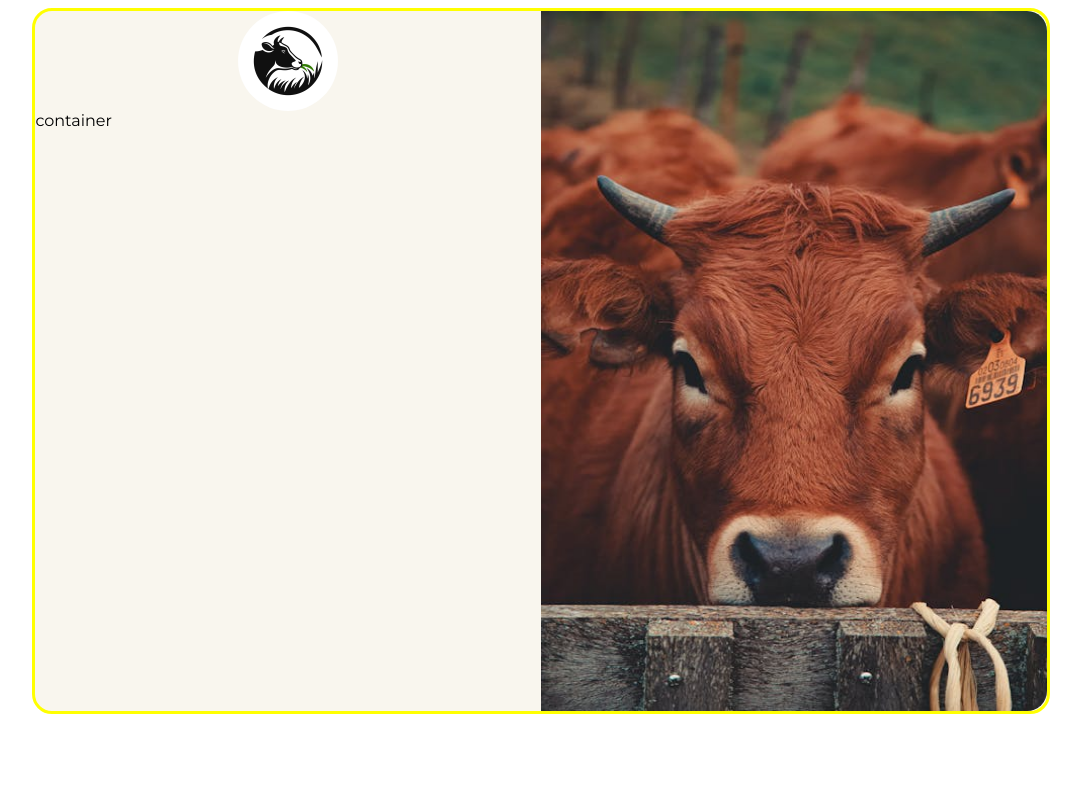
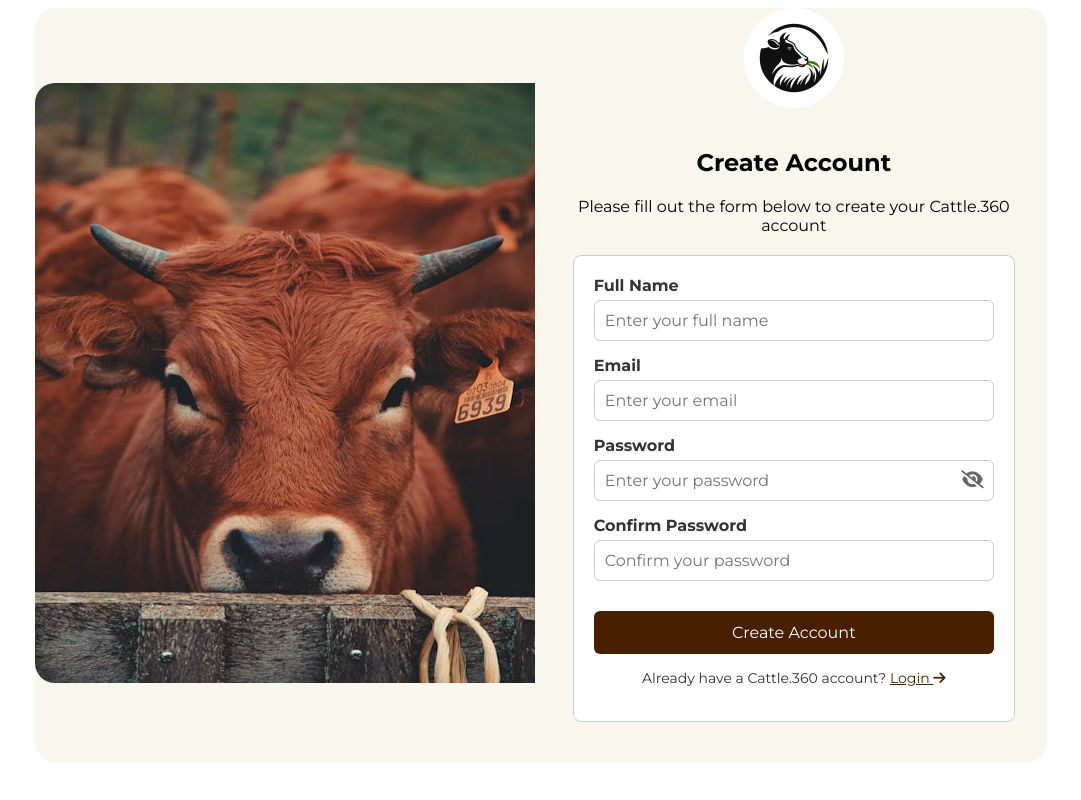
Before and after one commit to Odeyemifavour/remote-livestock-management-app, a Vue app: page /signup in a window 1280 px wide. Shown: the whole page, without its empty margins (99-1180 px from the left). Built offline with nearby package versions, Linux system fonts and the light colour scheme.

Commit message:
herd dashboard updated

```diff
--- a/src/components/dashboard/CattleInformationPage.vue
+++ b/src/components/dashboard/CattleInformationPage.vue
@@ -1,18 +1,29 @@
 <template>
     <div class="cattle-info-container">
-      <h2>Cattle Information - Animal ID: {{ cattle.animalId }}</h2>
+      <h2>Cattle Information - Animal ID: {{ cattle?.animalId }}</h2>
 
       <div class="profile-section" v-if="cattle">
         <h3>Animal Profile</h3>
         <p><strong>Animal ID:</strong> {{ cattle.animalId }}</p>
         <p><strong>Breed:</strong> {{ cattle.breed || 'N/A' }}</p>
-        <p><strong>Age:</strong> {{ cattle.age || 'N/A' }}</p>
-        <p><strong>Current Health Prediction:</strong> <span :class="{ 'healthy': cattle.healthStatus === 'Healthy', 'unhealthy': cattle.healthStatus === 'Unhealthy', 'observation': cattle.healthStatus === 'Observation' }">{{ cattle.healthStatus }}</span></p>
+        <p><strong>Body Temperature:</strong> {{ cattle.latestTemperature }}</p>
+        <p><strong>Respiratory Rate:</strong> {{ cattle.latestRespiratoryRate }}</p>
+        <p><strong>Milk Production:</strong> {{ cattle.latestMilkProduction || 'N/A' }}</p>
+        <p><strong>Walking Capacity:</strong> {{ cattle.walking_capacity || 'N/A' }}</p>
+        <p><strong>Sleeping Duration:</strong> {{ cattle.sleeping_duration || 'N/A' }}</p>
+        <p><strong>Body Condition Score:</strong> {{ cattle.body_condition_score || 'N/A' }}</p>
+        <p><strong>Heart Rate:</strong> {{ cattle.heart_rate || 'N/A' }}</p>
+        <p><strong>Eating Duration:</strong> {{ cattle.eating_duration || 'N/A' }}</p>
+        <p><strong>Lying Down Duration:</strong> {{ cattle.lying_down_duration || 'N/A' }}</p>
+        <p><strong>Ruminating:</strong> {{ cattle.ruminating || 'N/A' }}</p>
+        <p><strong>Rumen Fill:</strong> {{ cattle.rumen_fill || 'N/A' }}</p>
+        <p><strong>Faecal Consistency:</strong> {{ cattle.faecal_consistency || 'N/A' }}</p>
+        <p><strong>Health Status:</strong> {{ cattle.healthStatus }}</p>
+        <p><strong>Current Prediction:</strong> {{ cattle.prediction }}</p>
       </div>
-      <div v-else>Loading animal information...</div>
 
       <div class="metrics-charts" v-if="cattle">
-        <h3>Historical Health Metrics</h3>
+        <h3>Historical Health Metrics (Example - Adapt as needed)</h3>
         <div class="chart-row">
           <div class="chart-container">
             <h4>Body Temperature</h4>
@@ -23,18 +34,7 @@
             <canvas id="respRateChart"></canvas>
           </div>
         </div>
-        <div class="chart-row">
-          <div class="chart-container">
-            <h4>Milk Production</h4>
-            <canvas id="milkChart"></canvas>
       </div>
-          <div class="chart-container">
-            <h4>Walking Capacity</h4>
-            <canvas id="walkingChart"></canvas>
-          </div>
-        </div>
-        </div>
-      <div v-else>Loading charts...</div>
 
       <div class="prediction-history" v-if="cattle">
         <h3>Prediction History</h3>
@@ -56,7 +56,6 @@
         </table>
         <p v-else>No prediction history available for this animal.</p>
       </div>
-      <div v-else>Loading prediction history...</div>
 
       <div class="alert-history" v-if="cattle">
         <h3>Alert History</h3>
@@ -80,14 +79,12 @@
         </table>
         <p v-else>No alert history available for this animal.</p>
       </div>
-      <div v-else>Loading alert history...</div>
 
       <div class="notes-section" v-if="cattle">
         <h3>Notes</h3>
         <textarea v-model="notes" placeholder="Add notes about this animal"></textarea>
         <button>Save Notes</button>
       </div>
-      <div v-else>Loading notes...</div>
     </div>
   </template>
 
@@ -101,39 +98,55 @@
   const cattle = ref(null);
   const notes = ref('');
 
-  onMounted(() => {
-    // Dummy Cattle Data - Replace with API call based on animalId.value
-    const dummyCattle = {
-      animalId: parseInt(animalId.value),
-      breed: 'Holstein',
-      age: '3 years',
-      healthStatus: 'Unhealthy',
-      latestTemperature: 39.8,
-      latestRespiratoryRate: 35,
+  const possiblePredictions = [
+    'Respiratory Diseases',
+    'Gastrointestinal Diseases',
+    'Metabolic Disorders',
+    'Udder Health Issues',
+    'Reproductive Diseases',
+    'Lameness and Musculoskeletal Issues',
+    'Systemic Infections',
+    'General Illness/Morbidity/Health status',
+  ];
+
+  cattle.value = {
+    animalId: parseInt(route.params.id),
+    breed: "Holstein",
+    latestTemperature: 38.6,
+    latestRespiratoryRate: 24,
+    latestMilkProduction: 26.5,
+    walking_capacity: 5,
+    sleeping_duration: 9.5,
+    body_condition_score: 3.5,
+    heart_rate: 58,
+    eating_duration: 7,
+    lying_down_duration: 13,
+    ruminating: 8.5,
+    rumen_fill: 4,
+    faecal_consistency: "Normal",
+    healthStatus: "Healthy",
+    prediction: possiblePredictions[Math.floor(Math.random() * possiblePredictions.length)],
     predictions: [
-        { id: 1, dateTime: '2025-05-08 09:30', outcome: 'Unhealthy', confidence: 92 },
-        { id: 2, dateTime: '2025-05-07 18:00', outcome: 'Healthy', confidence: 75 },
+      { id: 1, dateTime: "2025-05-09 08:00", outcome: possiblePredictions[Math.floor(Math.random() * possiblePredictions.length)], confidence: 88 },
+      { id: 2, dateTime: "2025-05-08 19:30", outcome: possiblePredictions[Math.floor(Math.random() * possiblePredictions.length)], confidence: 75 },
     ],
     alerts: [
-        { id: 1, dateTime: '2025-05-08 09:30', type: 'High Fever', description: 'Temperature above normal', status: 'New' },
+      { id: 1, dateTime: "2025-05-09 07:15", type: "System Check", description: "Daily system check completed", status: "Resolved" },
     ],
     healthMetrics: {
-        temperature: [38.5, 39.0, 39.5, 39.8],
-        respiratoryRate: [24, 28, 32, 35],
-        milkProduction: [25, 24, 22, 18],
-        walkingCapacity: [4, 3, 2, 1], // Example scale 1-5
+      temperature: [38.5],
+      respiratoryRate: [23],
     },
   };
-    cattle.value = dummyCattle;
-    notes.value = 'Initial observation of lethargy.';
 
+  onMounted(() => {
     if (cattle.value && cattle.value.healthMetrics) {
       const renderLineChart = (canvasId, data) => {
         const ctx = document.getElementById(canvasId).getContext('2d');
         new Chart(ctx, {
           type: 'line',
           data: {
-            labels: ['Day 1', 'Day 2', 'Day 3', 'Day 4'], // Example labels
+            labels: ['Current'],
             datasets: [{
               label: canvasId.replace('Chart', ''),
               data: data,
@@ -151,12 +164,8 @@
           },
         });
       };
-
       renderLineChart('tempChart', cattle.value.healthMetrics.temperature);
       renderLineChart('respRateChart', cattle.value.healthMetrics.respiratoryRate);
-      renderLineChart('milkChart', cattle.value.healthMetrics.milkProduction);
-      renderLineChart('walkingChart', cattle.value.healthMetrics.walkingCapacity);
-      // Render other charts similarly
     }
   });
   </script>
--- a/src/views/SignupPage.vue
+++ b/src/views/SignupPage.vue
@@ -1,61 +1,308 @@
 <template>
   <div class="root">
-        <!-- Left Column-->
     <div class="left-col">
+      <CattleBackground />
+    </div>
+
+    <div class="right-col">
       <div class="logo">
         <img src="/cow-logo-design-inspiration-bull-and-buffalo-cow-animal-logo-design-free-vector.jpg" alt="">
       </div>
       <div class="form-container">
-                container
+        <div class="form-header">
+          <h2>Create Account</h2>
+          <p>Please fill out the form below to create your Cattle.360 account</p>
         </div>
+        <form action="" @submit.prevent="handleSignup">
+          <section class="input-section">
+            <label for="name">Full Name</label>
+            <div class="input-group">
+              <input
+                type="text"
+                id="name"
+                placeholder="Enter your full name"
+                v-model="name"
+                required
+              />
             </div>
+          </section>
 
-        <!--Right column-->
-        <div class="right-col">
-           <CattleBackgroundd/>
+          <section class="email-section">
+            <label for="email">Email</label>
+            <div class="input-group">
+              <input
+                type="email"
+                id="email"
+                placeholder="Enter your email"
+                v-model="email"
+                required
+              />
+            </div>
+          </section>
+
+          <section class="password-section">
+            <label for="password">Password</label>
+            <div class="input-group">
+              <input
+                :type="isPasswordVisible ? 'text' : 'password'"
+                id="password"
+                placeholder="Enter your password"
+                v-model="password"
+                required
+              />
+              <span class="icon" @click="togglePasswordVisibility">
+                <i :class="isPasswordVisible ? 'fa-solid fa-eye' : 'fa-solid fa-eye-slash'"></i>
+              </span>
+            </div>
+          </section>
+
+          <section class="password-section">
+            <label for="confirm-password">Confirm Password</label>
+            <div class="input-group">
+              <input
+                type="password"
+                id="confirm-password"
+                placeholder="Confirm your password"
+                v-model="confirmPassword"
+                required
+              />
+            </div>
+          </section>
+
+          <section class="btn">
+            <button type="submit">Create Account</button>
+          </section>
+
+          <section class="goTo-login">
+            <p>
+              Already have a Cattle.360 account?
+              <span @click="goToLogin"><a href="#">Login <i class="fa-solid fa-arrow-right"></i></a></span>
+            </p>
+          </section>
+        </form>
+      </div>
     </div>
   </div>
 </template>
 
 <script setup>
-import CattleBackgroundd from '@/components/CattleBackgroundd.vue';
+import CattleBackground from '@/components/CattleBackground.vue';
+import { ref } from 'vue';
+import { useRouter } from 'vue-router';
+
+const router = useRouter();
+
+// Form fields
+const name = ref('');
+const email = ref('');
+const password = ref('');
+const confirmPassword = ref('');
+
+// Toggle Password Visibility
+const isPasswordVisible = ref(false);
+const togglePasswordVisibility = () => {
+  isPasswordVisible.value = !isPasswordVisible.value;
+};
+
+// Signup logic
+const handleSignup = () => {
+  if (password.value === confirmPassword.value) {
+    alert('Account created successfully!');
+    router.push('/dashboard'); // Redirect to dashboard after signup
+  } else {
+    alert('Passwords do not match.');
+  }
+};
+
+// Navigation to login
+const goToLogin = () => {
+  router.push('/login');
+};
 </script>
 
 <style scoped>
+/* Reusing styles from the LoginPage */
 .root {
   display: flex;
   flex-direction: row;
   border-radius: 20px;
-  height: 600px;
+  /* height: 600px; */ /* Remove the fixed height */
   width: 80%;
   margin: auto;
   background-color: #f9f6ee;
-  border: solid yellow;
-  height: 700px;
+  min-height: 600px; /* Or a reasonable minimum height */
+  align-items: flex-start; /* Align items to the top to prevent stretching */
 }
 
 .left-col,
 .right-col {
   width: 50%;
   margin: auto;
-  height: 700px;
 }
-.left-col{
 
+.right-col {
+  display: flex;
+  flex-direction: column;
+  .right-col {
+  /* ... other styles ... */
+  overflow-y: auto; /* Add scroll if content overflows in the right column */
+  max-height: 100vh; /* Optionally set a max height */
 }
+}
+
 .logo {
   display: flex;
   justify-content: center;
   align-items: center;
-
-  img
-  {
+  img {
     width: 100px;
-    height:100px;
+    height: 100px;
     border-radius: 50%;
   }
 }
-.right-col{
 
+.form-container {
+  padding: 20px;
+}
+
+.form-header {
+  text-align: center;
+}
+
+/* Form Styling */
+form {
+  max-width: 400px;
+  margin: 20px auto;
+  padding: 20px;
+  border: 1px solid #ccc;
+  border-radius: 8px;
+  background-color: #fff;
+}
+
+label {
+  display: block;
+  margin-bottom: 5px;
+  font-weight: bold;
+  color: #333;
+}
+
+.input-group {
+  position: relative;
+  margin-bottom: 15px;
+}
+
+input[type="text"],
+input[type="email"],
+input[type="password"] {
+  width: 100%;
+  padding: 10px;
+  border: 1px solid #ccc;
+  border-radius: 6px;
+  font-size: 16px;
+  box-sizing: border-box;
+  transition: border-color 0.3s ease;
+}
+
+input:focus {
+  border-color: #481f01; /* Highlight on focus */
+}
+
+.password-section .input-group input {
+  padding-right: 40px; /* Space for the eye icon */
+}
+
+.icon {
+  position: absolute;
+  right: 10px;
+  top: 50%;
+  transform: translateY(-50%);
+  color: #666;
+  cursor: pointer;
+  font-size: 18px;
+  transition: color 0.3s ease;
+}
+/* Password Visibility Toggle */
+.password-section .input-group {
+  position: relative;
+}
+.password-section input[type="password"],
+.password-section input[type="text"] {
+  width: 100%;
+  padding: 10px;
+  padding-right: 40px; /* Space for the eye icon */
+  border: 1px solid #ccc;
+  border-radius: 6px;
+  font-size: 16px;
+  box-sizing: border-box;
+  transition: border-color 0.3s ease;
+}
+
+.password-section input:focus {
+  border-color: #481f01; /* Highlight on focus */
+}
+
+.password-section .icon {
+  position: absolute;
+  right: 10px;
+  top: 50%;
+  transform: translateY(-50%);
+  color: #666;
+  cursor: pointer;
+  font-size: 18px;
+  transition: color 0.3s ease; /* Smooth hover effect */
+}
+
+.password-section .icon:hover {
+  color: #333; /* Darker color on hover */
+}
+
+.icon:hover {
+  color: #333;
+}
+
+.btn button {
+  width: 100%;
+  padding: 12px;
+  background-color: #481f01;
+  color: white;
+  border: none;
+  border-radius: 6px;
+  font-size: 16px;
+  cursor: pointer;
+  transition: background-color 0.3s ease;
+  margin-top: 15px;
+  text-align: center;
+}
+
+.btn button:hover {
+  background-color: #332200; /* Darker shade on hover */
+}
+
+.btn button:focus {
+  outline: none;
+  box-shadow: 0 0 5px rgba(72, 31, 1, 0.5); /* Add a subtle focus shadow */
+}
+
+.goTo-login {
+  margin-top: 15px;
+  text-align: center;
+  font-size: 14px;
+  color: #333;
+}
+
+.goTo-login span a {
+  color: #481f01;
+  cursor: pointer;
+  text-decoration: underline;
+  transition: color 0.3s ease;
+}
+
+.goTo-login span a:hover {
+  color: #332200; /* Darker color on hover */
+}
+
+/* New section for general input fields (Name) */
+.input-section {
+  margin-bottom: 15px;
 }
 </style>
```
Lines whose indentation alone changed are shown as unchanged.
